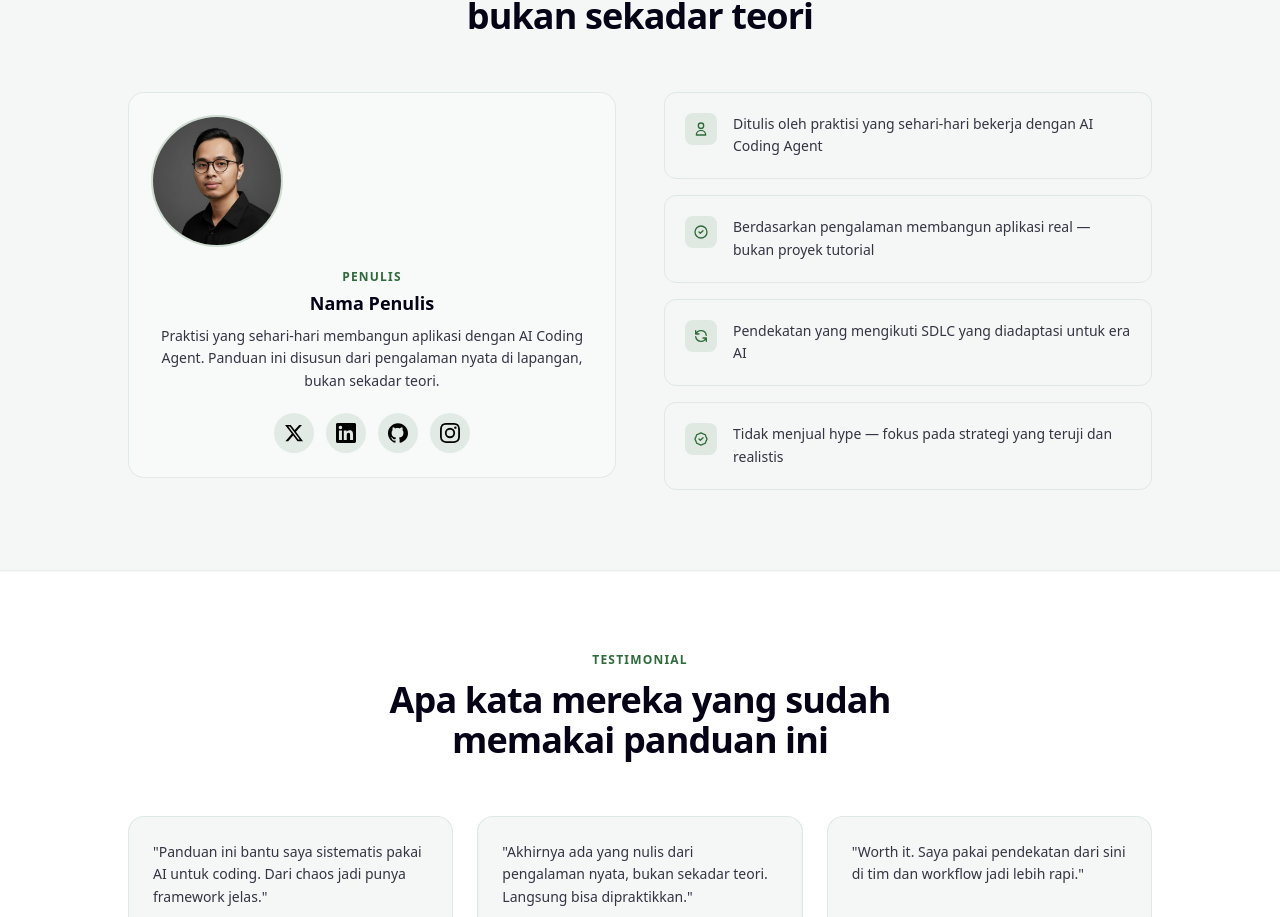
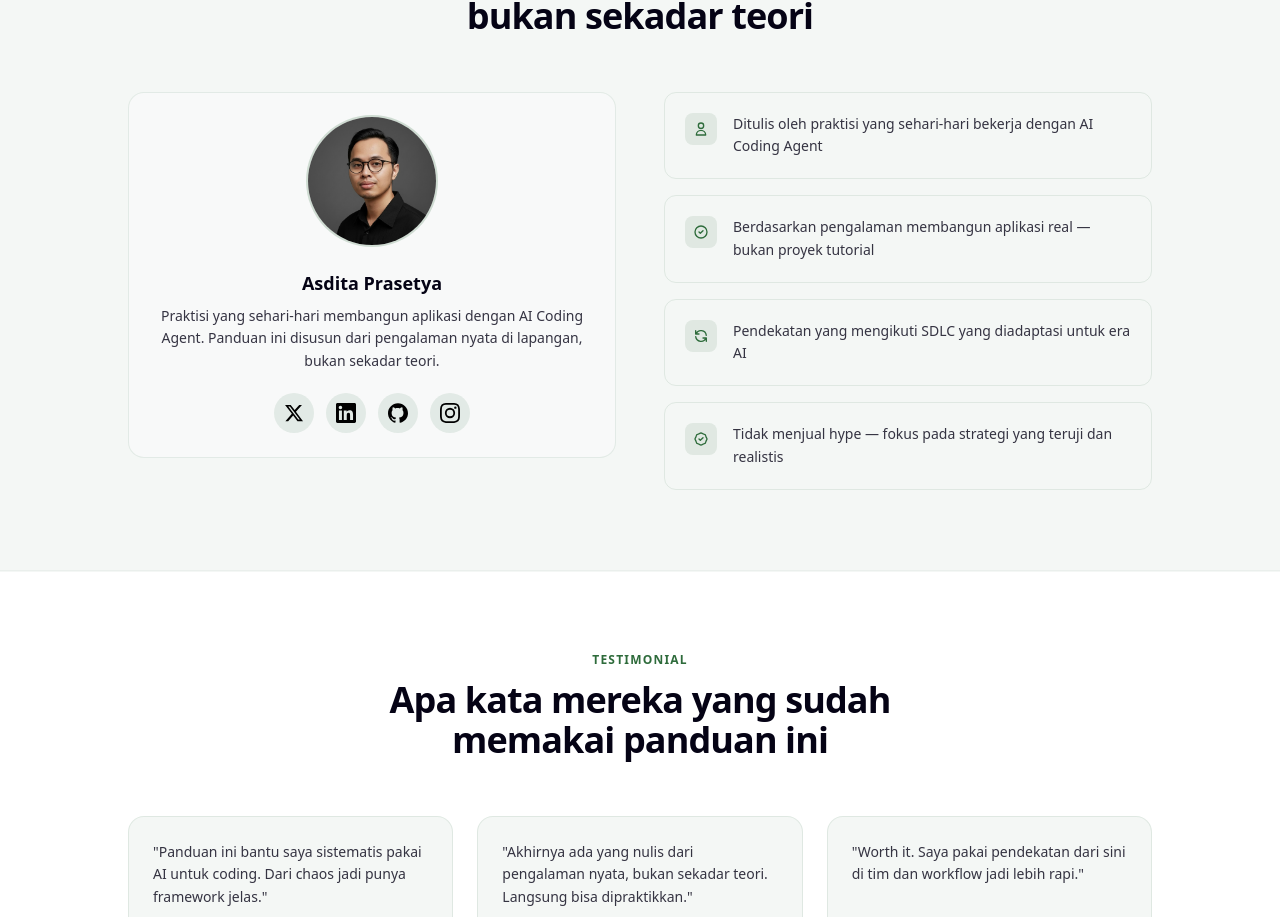
Before and after one commit to hellodit/mahirvibecoding.com, a Nuxt app: page / in a window 1280 px wide. Shown: the part 3957-4874 px from the top of the page. Built offline with nearby package versions, Linux system fonts and the light colour scheme.

Commit message:
style: Update TrustSection layout and author information for improved visual appeal and consistency, including adjustments to border styles and text alignment.

```diff
--- a/app/components/TrustSection.vue
+++ b/app/components/TrustSection.vue
@@ -11,8 +11,8 @@
       <!-- 2 kolom: info penulis (kiri) + card kredibilitas (kanan) -->
       <div class="grid grid-cols-1 lg:grid-cols-2 gap-8 lg:gap-12 items-start">
         <!-- Kiri: Informasi penulis + social media -->
-        <div class="reveal reveal-delay-1 p-6 rounded-2xl border border-primary/10 bg-background/50 lg:sticky lg:top-24">
-          <div class="flex flex-col sm:flex-row lg:flex-col items-center sm:items-start gap-6">
+        <div class="reveal reveal-delay-1 p-6 rounded-2xl border border-primary/10 bg-background/50 lg:sticky lg:top-24 border border-primary">
+          <div class="flex flex-col items-center gap-6 text-center">
             <img
               src="/author.jpeg"
               alt="Foto penulis"
@@ -20,14 +20,13 @@
               height="120"
               class="w-30 h-30 sm:w-32 sm:h-32 rounded-full object-cover ring-2 ring-primary/20 flex-shrink-0"
             />
-            <div class="text-center sm:text-left lg:text-center">
-              <p class="text-xs font-semibold text-primary uppercase tracking-widest mb-1">Penulis</p>
-              <h3 class="text-lg font-bold text-text mb-2">Nama Penulis</h3>
+            <div>
+              <h3 class="text-lg font-bold text-text mb-2">Asdita Prasetya</h3>
               <p class="text-sm text-text/80 leading-relaxed mb-5">
                 Praktisi yang sehari-hari membangun aplikasi dengan AI Coding Agent. Panduan ini disusun dari pengalaman nyata di lapangan, bukan sekadar teori.
               </p>
               <!-- Link social media -->
-              <div class="flex flex-wrap justify-center sm:justify-start lg:justify-center gap-3">
+              <div class="flex flex-wrap justify-center gap-3">
                 <a
                   v-for="social in authorSocials"
                   :key="social.label"
```
